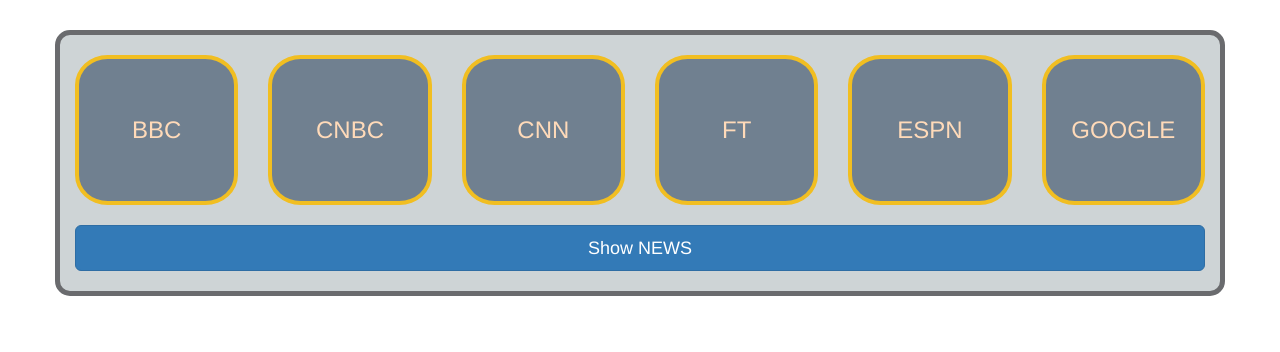
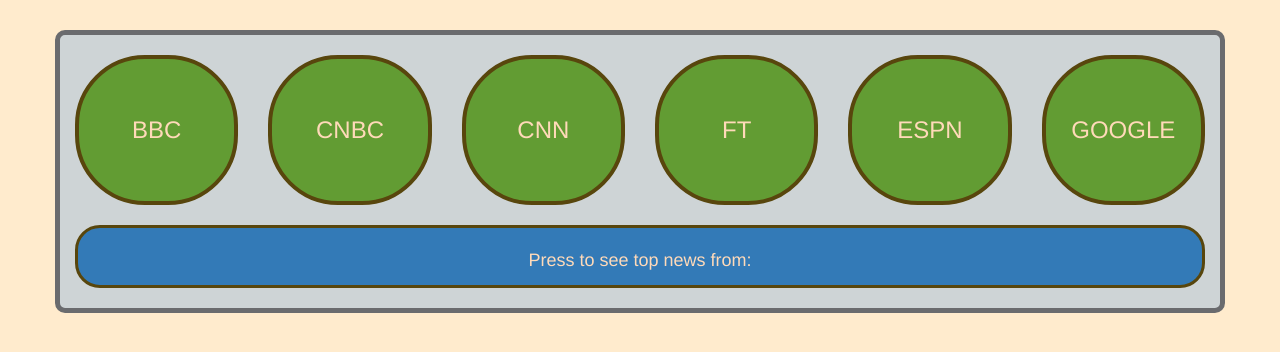
Before and after one commit to Lavitr/ReduxAsyncActions, a React app: page / in a window 1280 px wide. Shown: the top 352 px of the page. Built offline with nearby package versions, Linux system fonts and the light colour scheme.

Commit message:
full app functionality implemented

```diff
--- a/src/actions/index.js
+++ b/src/actions/index.js
@@ -13,24 +13,23 @@
   type: REQUEST_POSTS,
 });
 
-export const receivePosts = json => ({
+export const receivedPosts = json => ({
   type: RECEIVE_POSTS,
   receivedAt: Date.now(),
   json: json.articles,
 });
-
 
 export function fetchPosts(channel) {
   return function (dispatch) {
     dispatch(requestPosts());
     return fetch(`https://newsapi.org/v1/articles?source=${channel}&apiKey=${MY_API_KEY}`)
       .then(
-        response => response.json(),
-        error => console.log('An error occurred.', error),
-      )
+      response => response.json(),
+      error => console.log('An error occurred.', error),
+    )
       .then((json) => {
-        dispatch(receivePosts(json));
+        dispatch(receivedPosts(json));
       },
-      );
+    );
   };
 }
--- a/src/components/App.js
+++ b/src/components/App.js
@@ -1,11 +1,13 @@
 import React from 'react'
 import ChannelsField from './ChannelsField'
-import  Button  from '../containers/Button'
+import Button from '../containers/Button'
+import TopNews from '../containers/TopNews'
 
- const App = () => (
+const App = () => (
   <div>
-  < ChannelsField />
-  <Button />
+    < ChannelsField />
+    <Button />
+    <TopNews />
   </div>
 )
 
--- a/src/components/ChannelsField.js
+++ b/src/components/ChannelsField.js
@@ -1,7 +1,7 @@
 import React from 'react'
 import Channel from '../containers/Channel'
 
- const ChannelsField = () => (
+const ChannelsField = () => (
 
   <div className="row" >
     <Channel channelName="BBC" channelString="bbc-news" />
@@ -13,4 +13,4 @@
   </div>
 );
 
-export default  ChannelsField;
+export default ChannelsField;
--- /dev/null
+++ b/src/components/NewsItem.js
@@ -0,0 +1,14 @@
+import React from 'react';
+
+const NewsItem = ({ article }) => (
+  <article >
+    <div className="article-wrapper">
+      <h3 className="text-center">{article.title}</h3>
+      <img src={article.urlToImage} alt="" />
+      <p className="text-center">{article.description}</p>
+      <a href={article.url} target="_blank"> read more </a>
+    </div>
+  </article>
+);
+
+export { NewsItem };
--- a/src/containers/Button.js
+++ b/src/containers/Button.js
@@ -2,35 +2,26 @@
 import React from 'react'
 import { connect } from 'react-redux'
 import { fetchPosts } from '../actions'
-/*
-export class Button extends React.Component {
 
-  handleClick(evt) {
-    const { store } = this.context;
-    const channels = store.getState();
-    console.log(channels);
-    const channelString = channels.channel;
-    store.dispatch(fetchPosts(channelString));
-  }
-  render() {
-    return (
-
-      <button
-        onClick={e => this.handleClick(e)}
-        className="btn btn-primary btn-lg btn-block"
-            >Show NEWS
-      </button>
-
-    );
-  }
-}
-*/
-const Button=()=>(
-    <button
-    onClick={e => this.handleClick(e)}
-    className="btn btn-primary btn-lg btn-block"
-        >Show NEWS
+let Button = ({ getPosts, channel }) => (
+  <button
+    onClick={() => { getPosts(channel) }}
+    className="btn btn-primary btn-lg btn-block" >
+    Press to see top news from:<span className="shown-channel">{channel}</span>
   </button>
 );
 
+const mapStateToProps = (state) => ({
+  channel: state.channel
+})
+
+const mapDispatchToProps = {
+  getPosts: fetchPosts
+}
+
+Button = connect(
+  mapStateToProps,
+  mapDispatchToProps
+)(Button)
+
 export default Button;
--- a/src/containers/Channel.js
+++ b/src/containers/Channel.js
@@ -2,18 +2,15 @@
 import { connect } from 'react-redux'
 import { getChannel } from '../actions'
 
-
 let Channel = ({ channelName, channelString, onClick }) => (
 
     <div onClick={onClick} className=" col-lg-2 col-md-4 col-sm-6 ">
-        <div  className="channel-button" >
+        <div className="channel-button" >
             <p className="">{channelName}</p>
         </div>
     </div>
 
 )
-
-
 
 const mapDispatchToProps = (dispatch, ownProps) => ({
     onClick: () => {
@@ -21,7 +18,6 @@
     }
 })
 
-
 Channel = connect(
     null,
     mapDispatchToProps
--- /dev/null
+++ b/src/containers/TopNews.js
@@ -0,0 +1,34 @@
+import ReactDOM from 'react-dom'
+import React from 'react'
+import { connect } from 'react-redux'
+import { NewsItem } from '../components/NewsItem';
+
+let TopNews = ({ channels }) => {
+    let topNews = null;
+    if (channels) {
+        topNews = channels.map((article, index) =>
+            (
+                <div key={`${index}`} className="row">
+                    <NewsItem article={channels[index]} />
+                </div>
+            )
+        )
+    }
+
+    return (
+        <div>
+            {topNews}
+        </div>
+    )
+}
+
+const mapStateToProps = (state) => ({
+    channels: state.json
+})
+
+TopNews = connect(
+    mapStateToProps,
+    null
+)(TopNews)
+
+export default TopNews;
--- a/src/css/styles.css
+++ b/src/css/styles.css
@@ -1,7 +1,10 @@
+body{
+    background-color: blanchedalmond;
+}
 .container{
     margin:30px auto;
     background-color: rgb(206, 212, 214);
-    border-radius:15px;
+    border-radius:1rem;
     border: 5px solid rgb(106, 107, 110);
 }
 
@@ -18,17 +21,17 @@
 }
 
 .channel-button{
-    background-color: slategrey;
+    background-color: rgb(98, 156, 51);
     position: relative;
     margin:20px auto;
     height: 150px;
     width: 100%;
-    border-radius: 20%;
+    border-radius:5em;
     cursor: pointer;
-    border:4px solid rgb(241, 190, 33);
+    border:4px solid rgb(88, 70, 13);
 }
 .channel-button:hover{
-    transform: scale(1.1);
+    transform: scale(1.05);
 }
 .channel-button:active{
     background-color: aqua;
@@ -45,9 +48,9 @@
 .article-wrapper{
     padding: 20px;
     margin:15px;
-    background-color: rgb(140, 151, 142);
+    background-color: rgb(164, 248, 179);
     border-radius: 10px;
-    border:3px solid rgb(64, 65, 63);
+    border:3px solid rgb(3, 53, 24);
 }
 
 article p{
@@ -68,8 +71,29 @@
 
 .btn{
     margin-bottom:20px;
+    border:3px solid rgb(88, 70, 13);
+}
+
+.btn-primary{
+    color: peachpuff;
+}
+
+.btn-lg{
+    border-radius:25px;
 }
 
 .active{
     background-color:rgb(145, 96, 12);
 }
+img {
+    border: 3px solid rgb(32, 46, 5);
+    display: block;
+    margin: 0 auto 20px;
+    max-width: 100%;
+    max-height: 250px;
+    border-radius: 15px;
+}
+.shown-channel{
+    font-size: 28px;
+    color:rgb(88, 70, 13);;
+}
--- a/src/index.js
+++ b/src/index.js
@@ -7,8 +7,6 @@
 import reducer from './reducers'
 import './css/styles.css'
 import App from "./components/App"
-
-
 
 const middleware = [logger, thunk]
 
--- a/src/reducers/index.js
+++ b/src/reducers/index.js
@@ -1,12 +1,11 @@
 import { SELECT_CHANNEL, REQUEST_POSTS, RECEIVE_POSTS } from '../actions';
-
 
 const reducer = (state = {}, action) => {
   switch (action.type) {
     case SELECT_CHANNEL:
       return { ...state, channel: action.channel };
     case REQUEST_POSTS:
-      return { ...state, request: action.text };
+      return { ...state, requested: true  };
     case RECEIVE_POSTS:
       return { ...state, json: action.json, recieved: action.receivedAt };
     default:
```
Also changed, not shown: src/components/SmallComponents.js (deleted, +0 -24 lines).
